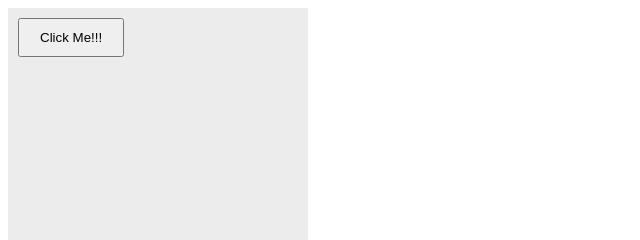
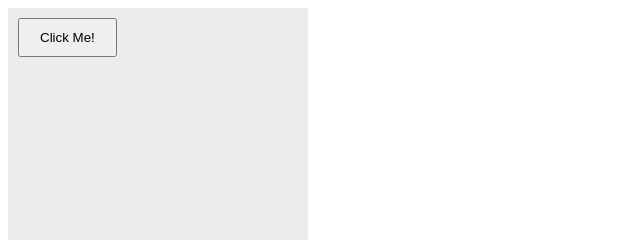
Before and after one commit to dianat123/test-prac, a plain HTML site: page new-project/index.html in a window 1280 px wide. Shown: the top 240 px of the page, 0-640 px from the left. Drawn offline with Linux system fonts and the light colour scheme.

Commit message:
index.html changes

```diff
--- a/new-project/index.html
+++ b/new-project/index.html
@@ -18,7 +18,7 @@
 
 	<body>
 		<div id="test">
-			<button onclick="addText()">Click Me!!!</button>
+			<button onclick="addText()">Click Me!</button>
 		</div>
 
 		<script type="text/javascript">
```
